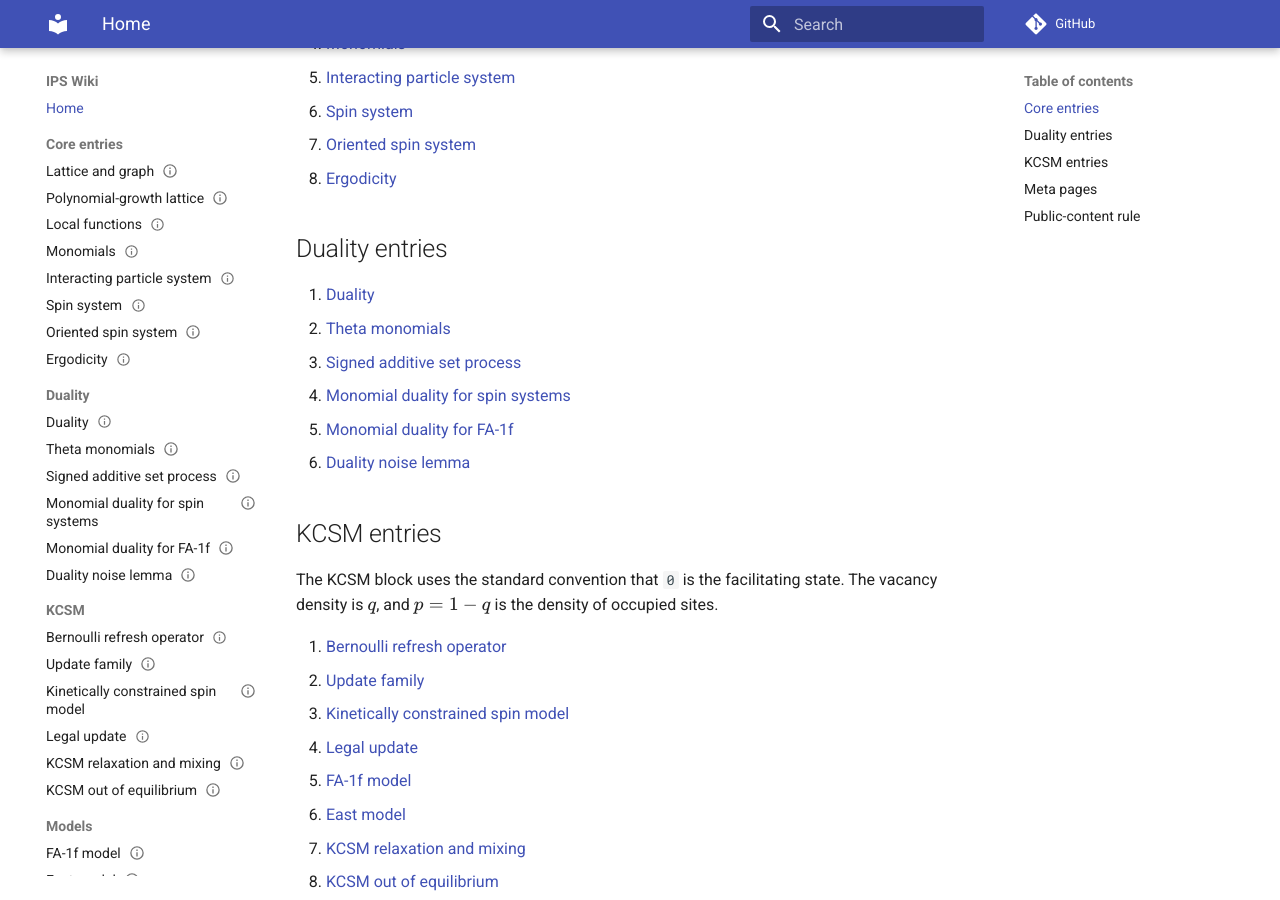
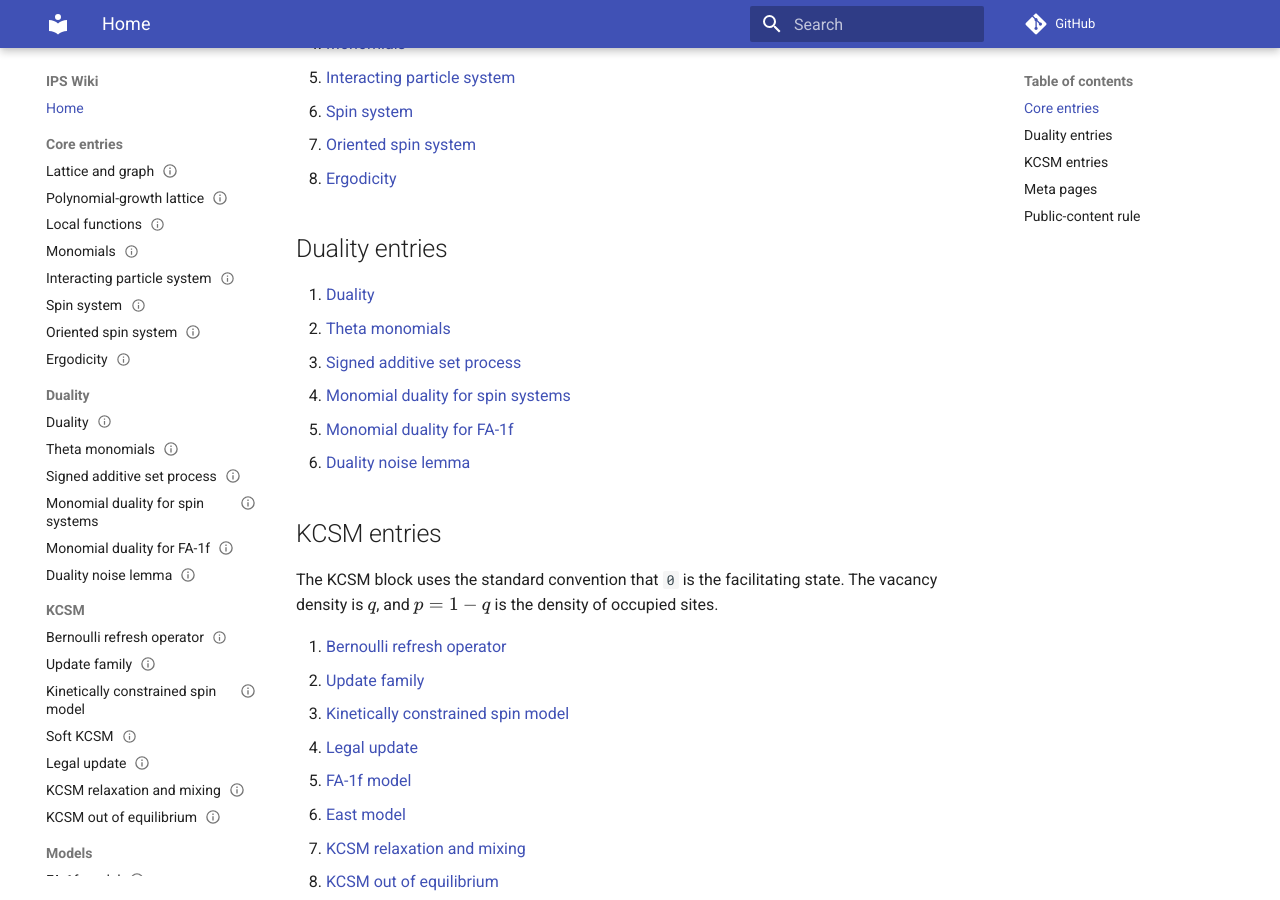
Before and after one commit to maciejgluchowski86-beep/ips-wiki, an MkDocs documentation site: the page built from docs/index.md, in a window 1280 px wide and 900 px high, scrolled down 500 px. Built offline with MkDocs 1.6.1 and Material for MkDocs 9.7.7, drawn with Linux system fonts in a browser that asks for light colours; comment, search, counter and statistics services are not loaded.

Commit message:
Add soft KCSM to navigation

```diff
--- a/mkdocs.yml
+++ b/mkdocs.yml
@@ -39,6 +39,7 @@ nav:
       - Bernoulli refresh operator: entries/bernoulli-refresh-operator.md
       - Update family: entries/update-family.md
       - Kinetically constrained spin model: entries/kinetically-constrained-spin-model.md
+      - Soft KCSM: entries/soft-kcsm.md
       - Legal update: entries/legal-update.md
       - KCSM relaxation and mixing: entries/kcsm-relaxation-and-mixing.md
       - KCSM out of equilibrium: entries/kcsm-out-of-equilibrium.md
```
